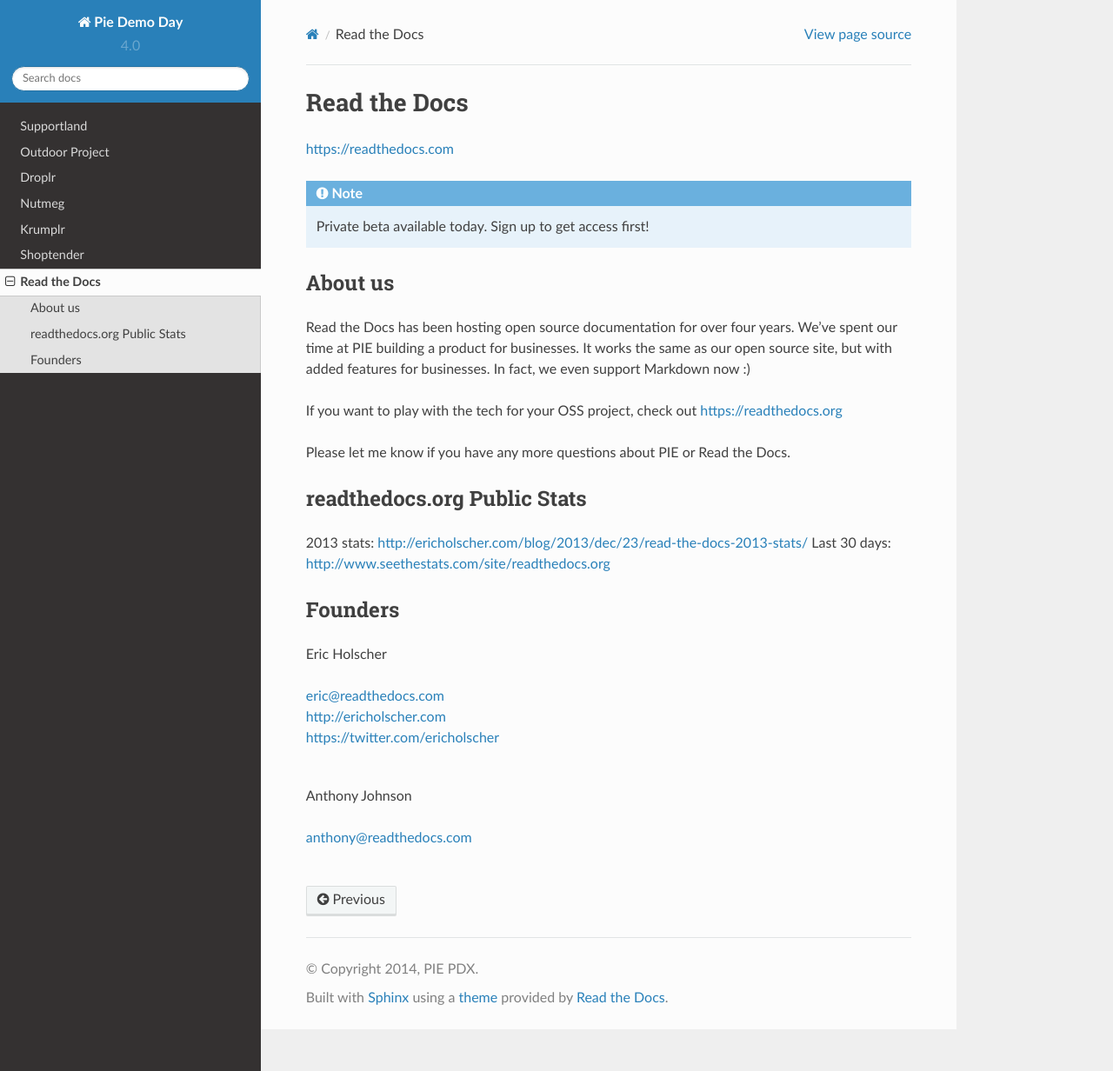
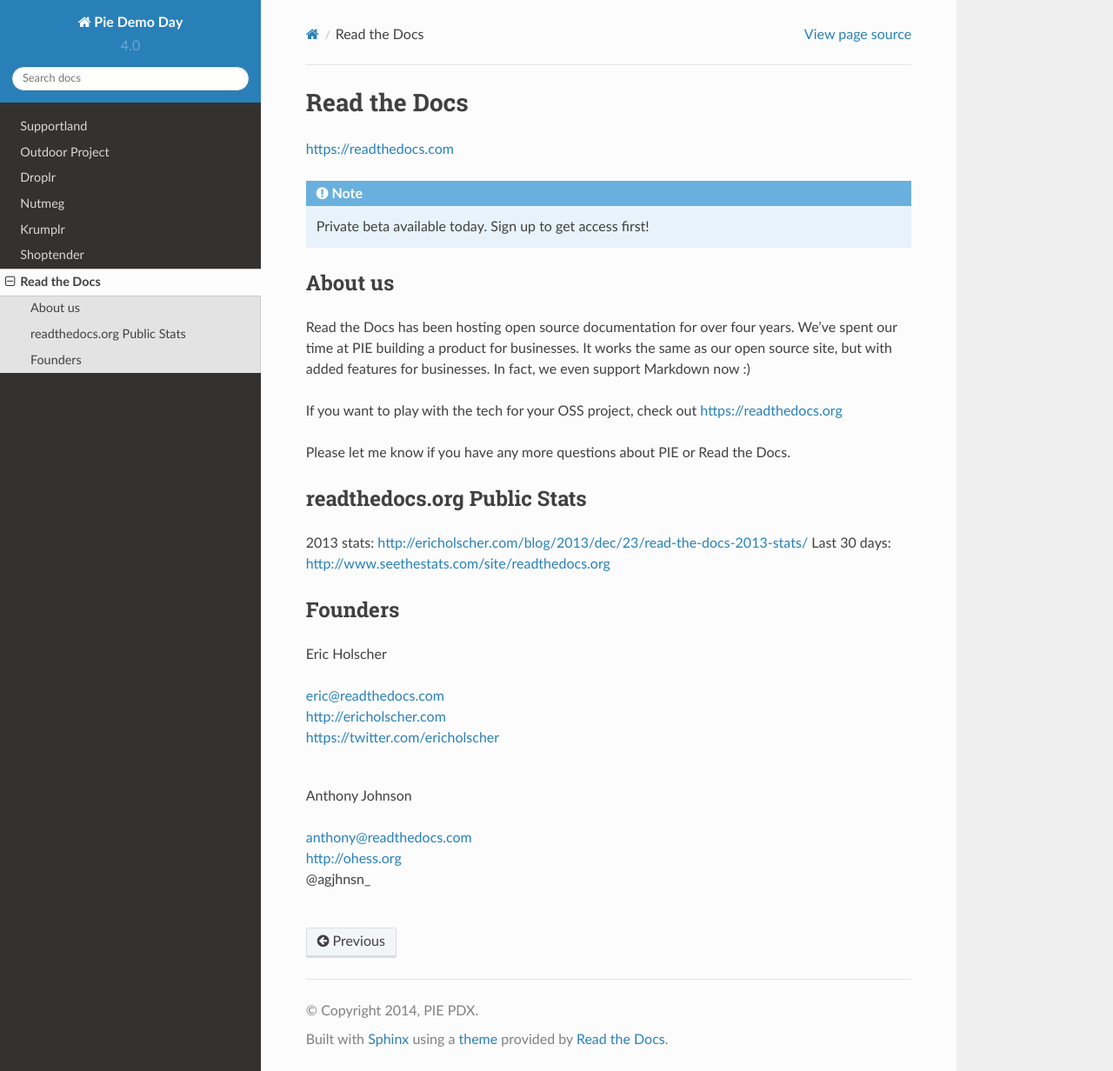
Before and after one commit to piepdx/pie-docs, a Sphinx documentation site: the page built from docs/read-the-docs.rst, in a window 1280 px wide and 1232 px high. Shown: the whole window at 87% size. Built offline with Sphinx 7.4.7 and the Read the Docs theme 2.0.0, drawn with Linux system fonts in a browser that asks for light colours.

Commit message:
Update my links

```diff
--- a/docs/read-the-docs.rst
+++ b/docs/read-the-docs.rst
@@ -41,6 +41,10 @@
 Anthony Johnson
 
 | anthony@readthedocs.com
+| http://ohess.org
+| @agjhnsn_
+
+.. _@agjhnsn: https://twitter.com/agjhnsn
 
 .. raw:: html
 
```
